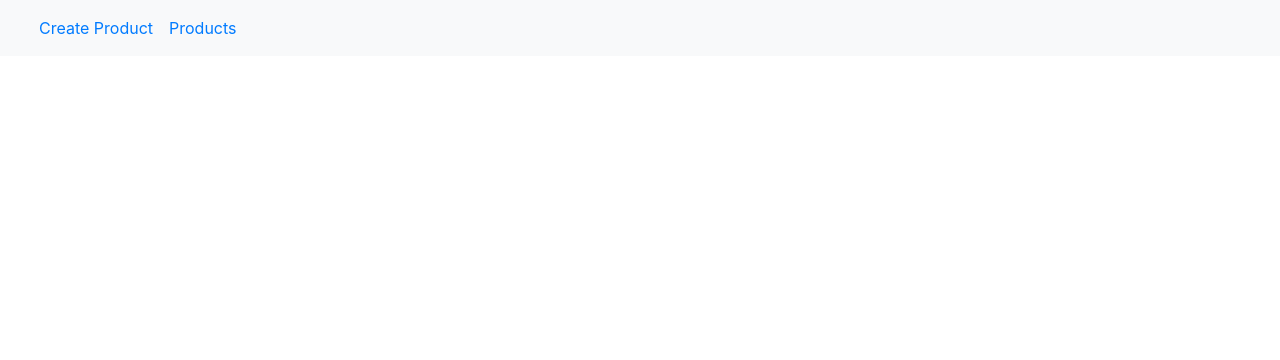
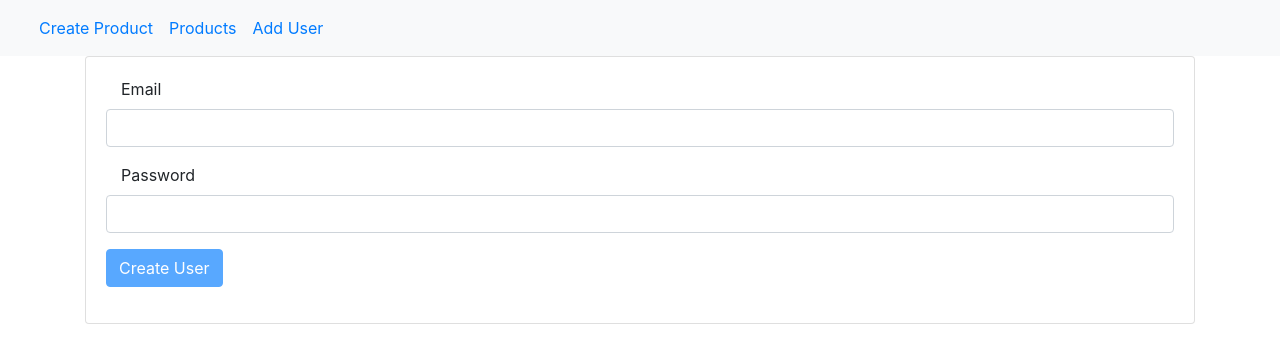
Before and after one commit to ngnawensv/angular11project, an Angular app: page /add-user in a window 1280 px wide. Before the commit this address led to /. Shown: the top 360 px of the page. Built offline with nearby package versions, Linux system fonts and the light colour scheme.

Commit message:
validator form added on user component

```diff
--- a/src/app/app-routing.module.ts
+++ b/src/app/app-routing.module.ts
@@ -3,11 +3,13 @@ import { Routes, RouterModule } from '@angular/router';
 import {ProductAddComponent} from "./product-add/product-add.component";
 import {ProductEditComponent} from "./product-edit/product-edit.component";
 import {ProductGetComponent} from "./product-get/product-get.component";
+import {UserAddComponent} from "./user-add/user-add.component";
 
 const routes: Routes = [
   {path:'product/create',component:ProductAddComponent},
   {path:'edit/:id',component:ProductEditComponent},
-  {path:'products',component:ProductGetComponent}
+  {path:'products',component:ProductGetComponent},
+  {path:'add-user',component:UserAddComponent}
 ];
 
 @NgModule({
--- a/src/app/app.component.html
+++ b/src/app/app.component.html
@@ -12,6 +12,11 @@
           Products
         </a>
       </li>
+      <li class="nav-item">
+        <a routerLink="add-user" class="nav-link" routerLinkActive="active">
+          Add User
+        </a>
+      </li>
     </ul>
   </div>
 </nav>
--- a/src/app/app.module.ts
+++ b/src/app/app.module.ts
@@ -9,13 +9,15 @@ import {ProductAddComponent} from "./product-add/product-add.component";
 import {ProductEditComponent} from "./product-edit/product-edit.component";
 import {ProductGetComponent} from "./product-get/product-get.component";
 import {HttpClientModule} from "@angular/common/http";
+import { UserAddComponent } from './user-add/user-add.component';
 
 @NgModule({
   declarations: [
     AppComponent,
     ProductAddComponent,
     ProductEditComponent,
-    ProductGetComponent
+    ProductGetComponent,
+    UserAddComponent
   ],
   imports: [
     BrowserModule,
--- /dev/null
+++ b/src/app/model/user.model.ts
@@ -0,0 +1,6 @@
+export interface User {
+
+  username:string;
+  password:string;
+
+}
--- /dev/null
+++ b/src/app/user-add/user-add.component.html
@@ -0,0 +1,31 @@
+<div class="card">
+  <div class="card-body">
+    <!--
+    In this form, we use the Reactive Forms of Angular
+    -->
+    <form [formGroup]="form" (ngSubmit)="onSubmit()">
+      <div class="form-group">
+        <label class="col-md-4">Email</label>
+        <input type="email"
+               class="form-control"
+               formControlName="email">
+      </div>
+
+      <div class="form-group">
+        <label class="col-md-4">Password</label>
+        <input type="password"
+               class="form-control"
+               formControlName="password">
+      </div>
+
+      <div class="form-group">
+        <button type="submit"
+                class="btn btn-primary"
+                [disabled]="form.invalid">
+          Create User
+        </button>
+      </div>
+    </form>
+
+  </div>
+</div>
--- /dev/null
+++ b/src/app/user-add/user-add.component.ts
@@ -0,0 +1,51 @@
+import {Component, OnInit} from '@angular/core';
+import {AbstractControl, FormBuilder, FormGroup, ValidationErrors, ValidatorFn, Validators} from "@angular/forms";
+
+
+@Component({
+  selector: 'app-user-add',
+  templateUrl: './user-add.component.html',
+  styleUrls: ['./user-add.component.css']
+})
+export class UserAddComponent implements OnInit {
+
+  //Global declaration
+  form: FormGroup;
+
+  //Dependence Injection of  FormBuilder
+  constructor(private fb: FormBuilder) {
+  }
+
+  ngOnInit(): void {
+    this.createUserForm()
+  }
+
+  //
+  createUserForm() {
+    this.form = this.fb.group({
+      email: ['', {Validators: [Validators.required, Validators.email], updateOn: 'blur'}],
+      password: ['', [Validators.required, Validators.minLength(8), createPasswordStringValidator()]
+      ]
+    });
+  }
+
+  onSubmit() {
+    console.log(this.form.getRawValue())
+  }
+
+}
+
+//Costum Validator Reative Forms
+function createPasswordStringValidator(): ValidatorFn {
+  return (control: AbstractControl): ValidationErrors | null => {
+    const value = control.value;
+    if (!value) {
+      return null;
+    }
+    const hasUpperCase = /[A-Z]+/.test(value);
+    const hasLowerCase = /[a-z]+/.test(value);
+    const hasNumeric = /[0-9]+/.test(value);
+    const passwordValid = hasUpperCase && hasLowerCase && hasNumeric;
+    return !passwordValid ? {passwordStrength: true} : null;
+  }
+}
```
Also changed, not shown: src/app/user-add/user-add.component.css (added), 1 other file (tests, documents, lock files or other folders).
